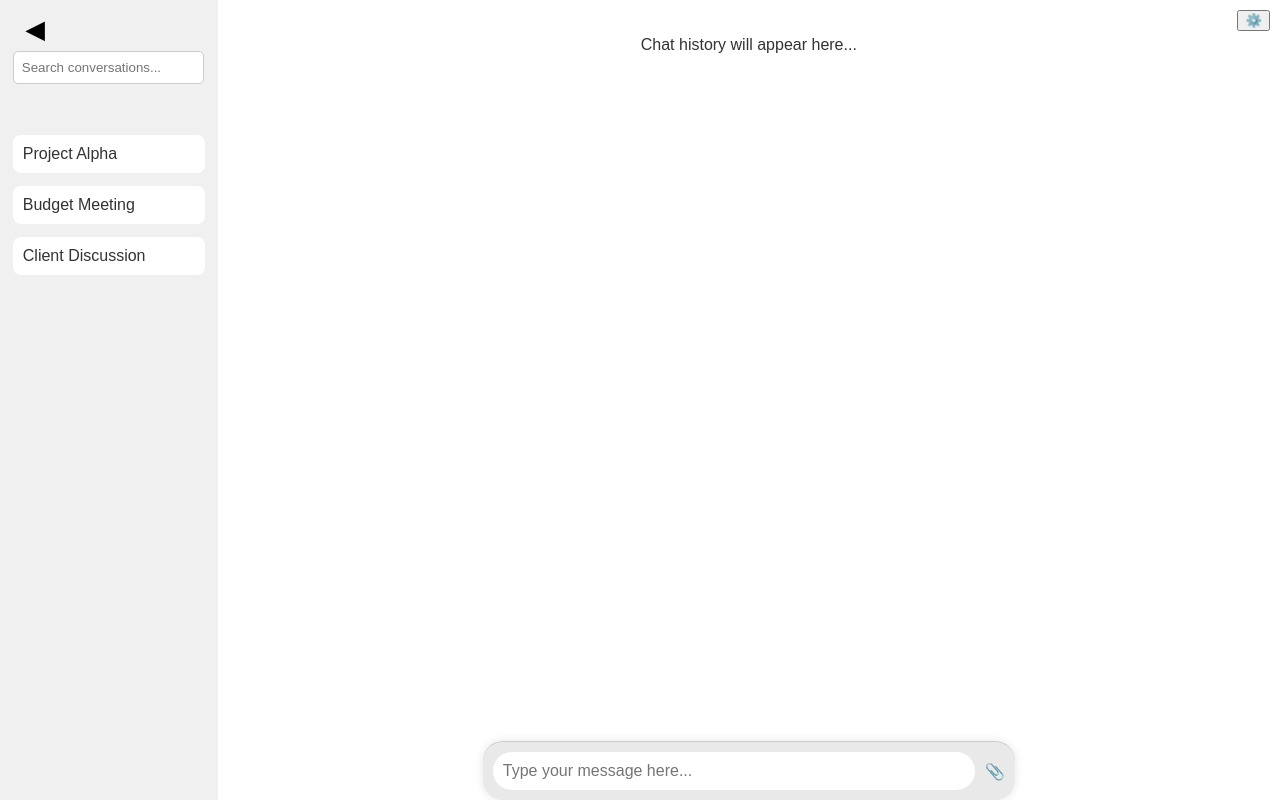
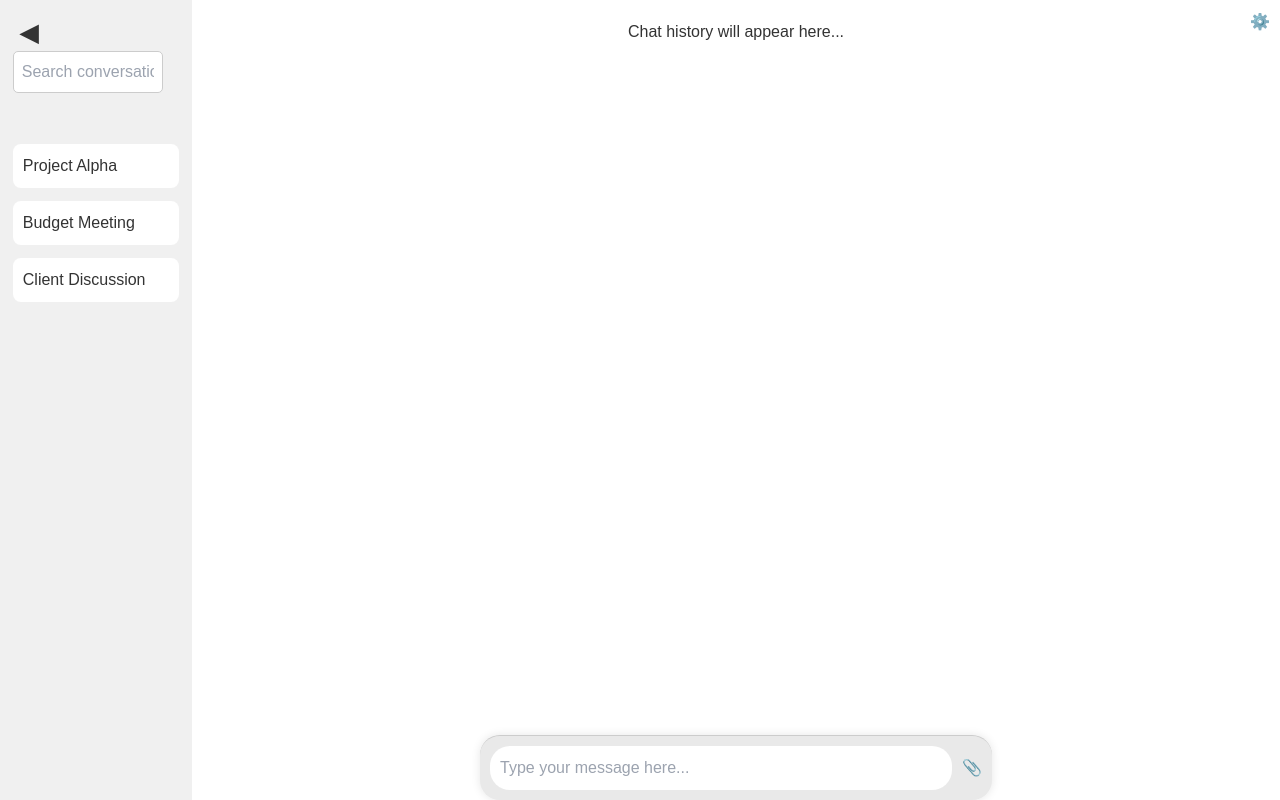
Before and after one commit to kevinlwong/ai-construction-chatbot, a React (Create React App) app in the folder ai-chatbot/: page / in a window 1280 px wide. Built offline with nearby package versions, Linux system fonts and the light colour scheme.

Commit message:
added tailwind files and edited index.css

```diff
--- a/ai-chatbot/package.json
+++ b/ai-chatbot/package.json
@@ -40,6 +40,9 @@
     ]
   },
   "devDependencies": {
-    "gh-pages": "^6.2.0"
+    "autoprefixer": "^10.4.20",
+    "gh-pages": "^6.2.0",
+    "postcss": "^8.4.47",
+    "tailwindcss": "^3.4.14"
   }
 }
--- /dev/null
+++ b/ai-chatbot/postcss.config.js
@@ -0,0 +1,6 @@
+module.exports = {
+  plugins: {
+    tailwindcss: {},
+    autoprefixer: {},
+  },
+}
--- a/ai-chatbot/src/index.css
+++ b/ai-chatbot/src/index.css
@@ -1,13 +1,4 @@
-body {
-  margin: 0;
-  font-family: -apple-system, BlinkMacSystemFont, 'Segoe UI', 'Roboto', 'Oxygen',
-    'Ubuntu', 'Cantarell', 'Fira Sans', 'Droid Sans', 'Helvetica Neue',
-    sans-serif;
-  -webkit-font-smoothing: antialiased;
-  -moz-osx-font-smoothing: grayscale;
-}
-
-code {
-  font-family: source-code-pro, Menlo, Monaco, Consolas, 'Courier New',
-    monospace;
-}
+/* src/index.css */
+@tailwind base;
+@tailwind components;
+@tailwind utilities;
--- /dev/null
+++ b/ai-chatbot/tailwind.config.js
@@ -0,0 +1,8 @@
+/** @type {import('tailwindcss').Config} */
+module.exports = {
+  content: ["./src/**/*.{js,jsx,ts,tsx}"],
+  theme: {
+    extend: {},
+  },
+  plugins: [],
+};
```
Also changed, not shown: 1 other file (tests, documents, lock files or other folders).
